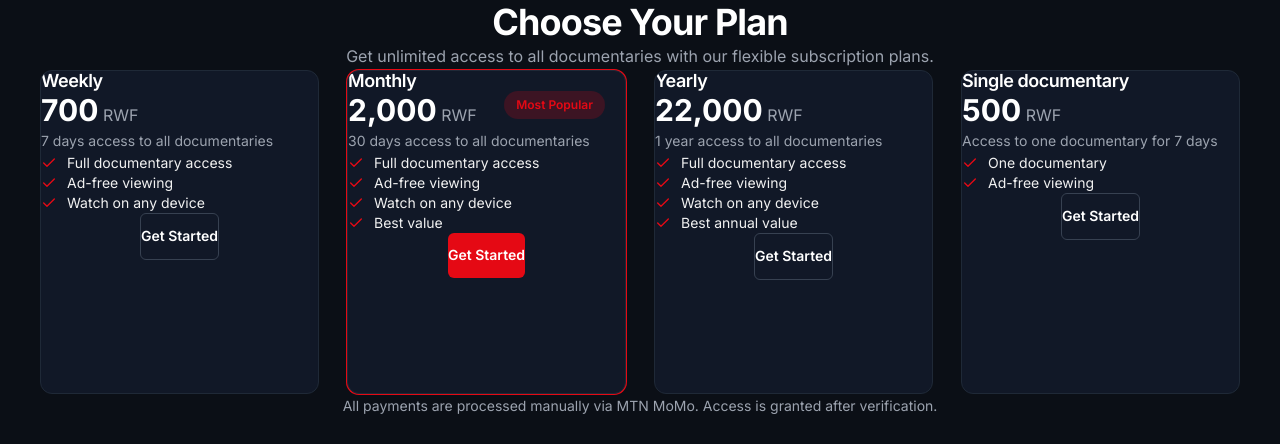
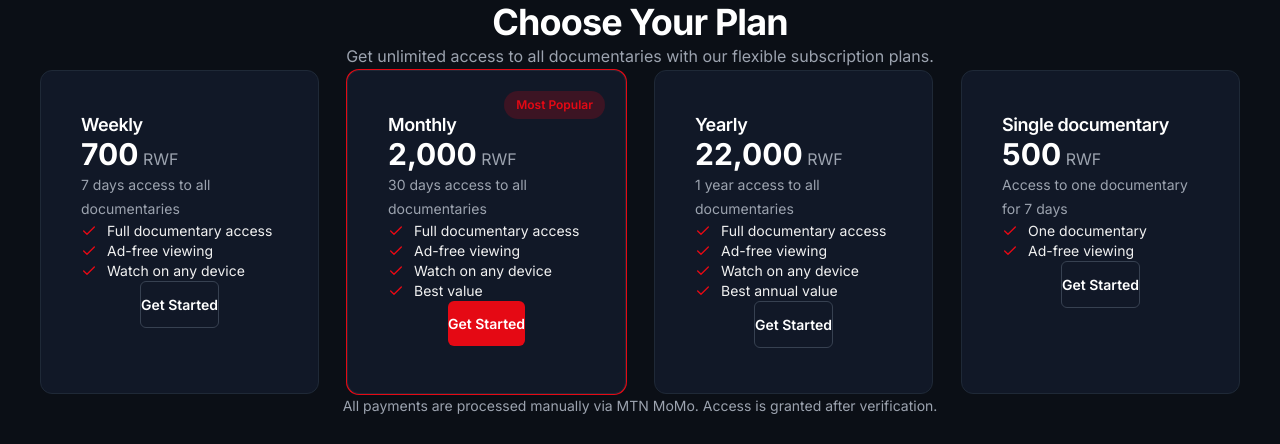
Before and after one commit to Ambaza250/ibyegeranyo, a Next.js app: page /pricing in a window 1280 px wide. Shown: the part 340-784 px from the top of the page. Built offline with nearby package versions, Linux system fonts and the light colour scheme; no server answers.

Commit message:
Update padding for pricing cards
Adjusted padding for subscription cards to enhance spacing.

```diff
--- a/src/app/globals.css
+++ b/src/app/globals.css
@@ -151,6 +151,17 @@ body {
 
 /* Subscription cards deliberately have compact, even spacing independent of
    the general card rhythm used by documentary cards. */
+/* Subscription cards: more breathing room between text and card edges */
+.pricing-card {
+  padding: 2.25rem 2rem !important;
+}
+
+@media (min-width: 768px) {
+  .pricing-card {
+    padding: 2.75rem 2.5rem !important;
+  }
+}
+
 .pricing-card > * {
   padding-inline: 0 !important;
 }
```
